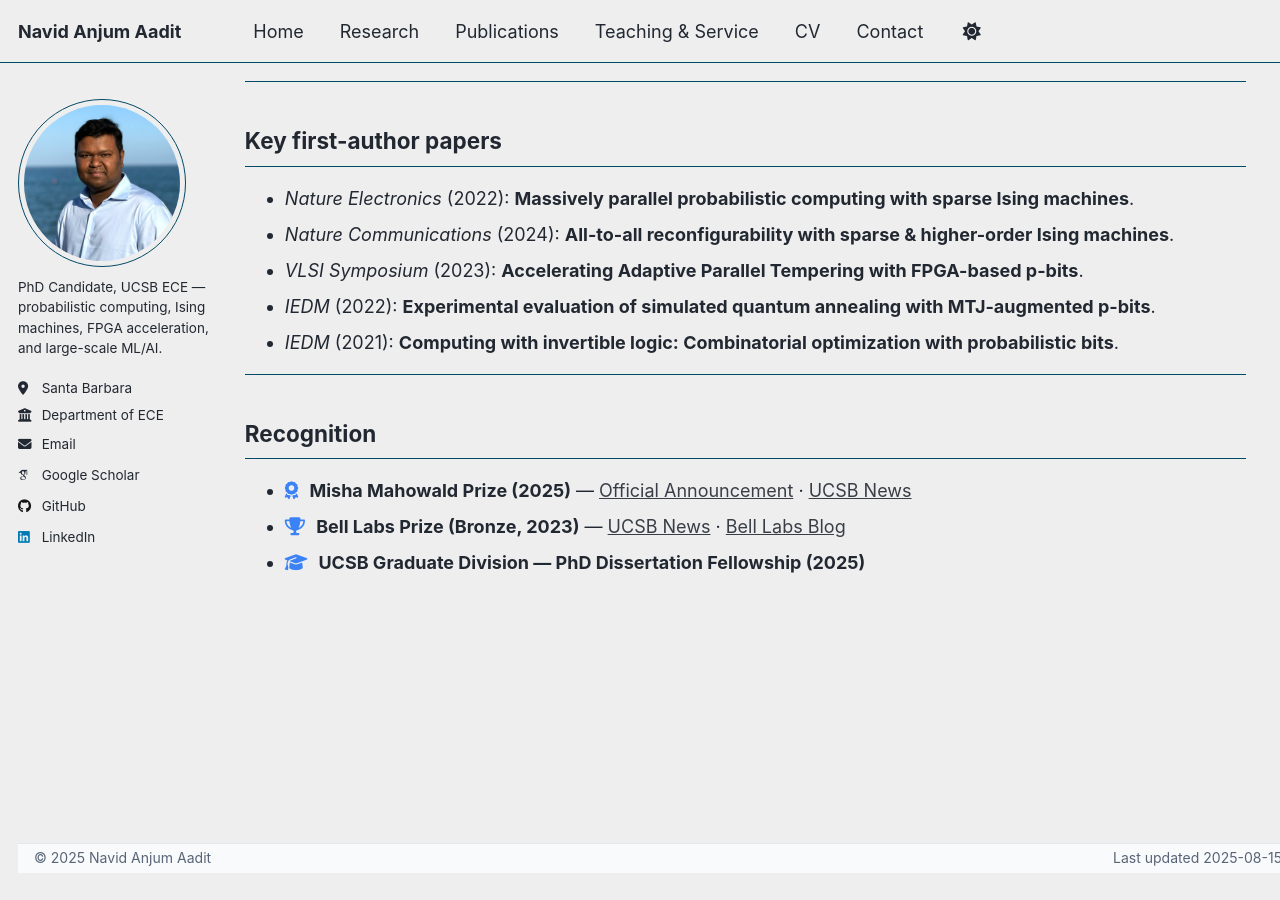
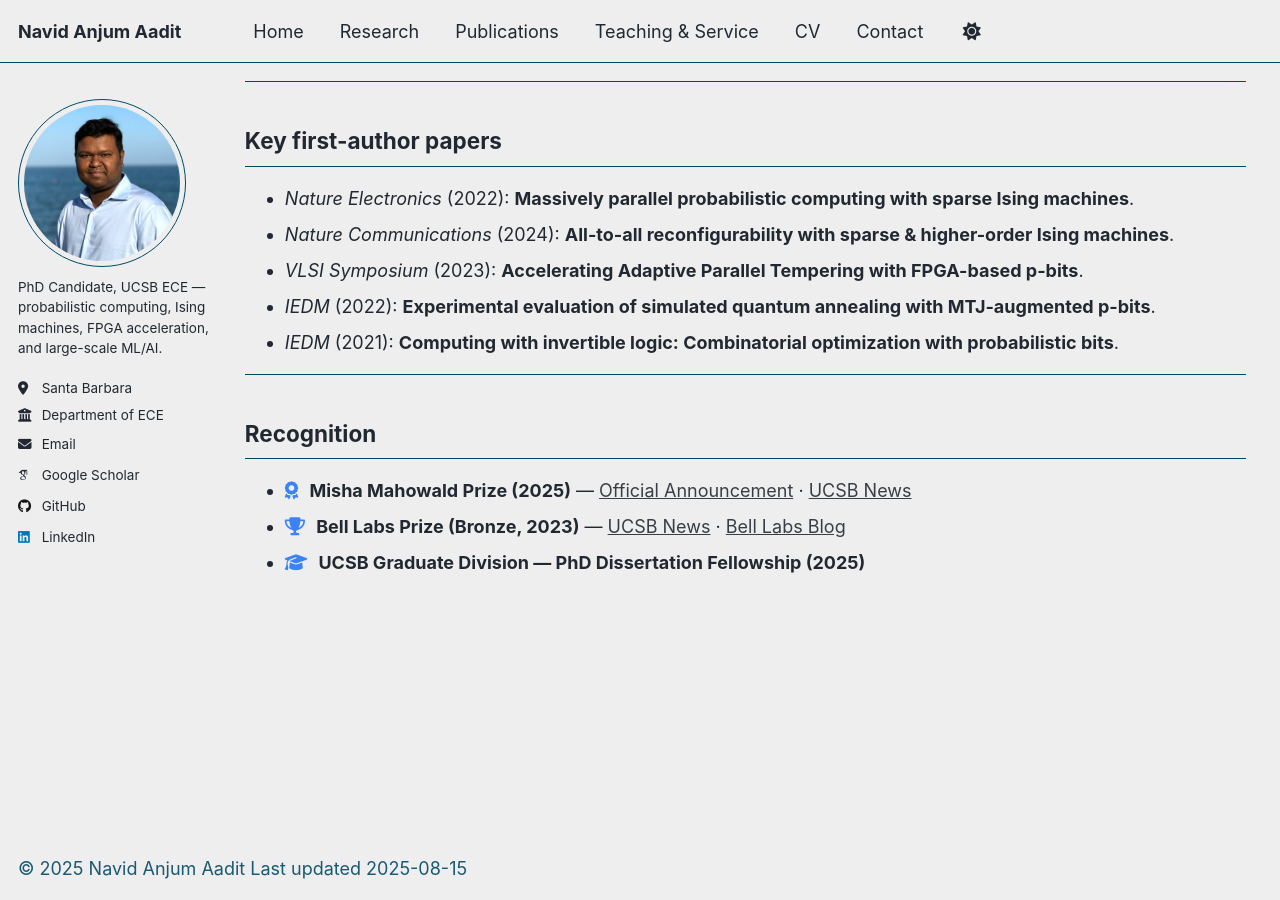
Before and after one commit to navidaadit/navidaadit.github.io, a Jekyll site: the page built from _pages/about.md, in a window 1280 px wide and 900 px high, scrolled down 1212 px. Built offline with Jekyll 4.4.1, drawn with Linux system fonts in a browser that asks for light colours; some web fonts are replaced; before the commit the page ends 2085 px from its top, so only the background shows below that.

Commit message:
Update footer.html

```diff
--- a/_includes/footer.html
+++ b/_includes/footer.html
@@ -1,7 +1,10 @@
-{% assign this_year = site.time | date: '%Y' %}
-<footer class="page__footer">
-  <div class="page__footer-copyright footer-bar">
-    <span class="footer-left">© {{ this_year }} {{ site.name | default: site.title }}</span>
-    <span class="footer-right">Last updated {{ "now" | date: '%Y-%m-%d' }}</span>
-  </div>
-</footer>
+{% include base_path %}
+
+<div class="footer-bar">
+  <span class="footer-left">
+    © {{ site.time | date: '%Y' }} {{ site.name | default: site.title }}
+  </span>
+  <span class="footer-right">
+    Last updated {{ "now" | date: '%Y-%m-%d' }}
+  </span>
+</div>
```
